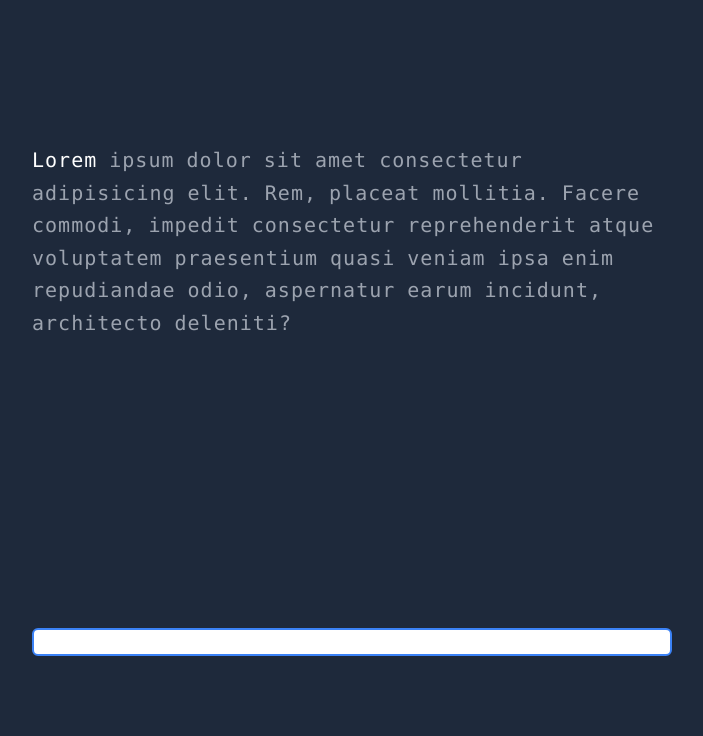
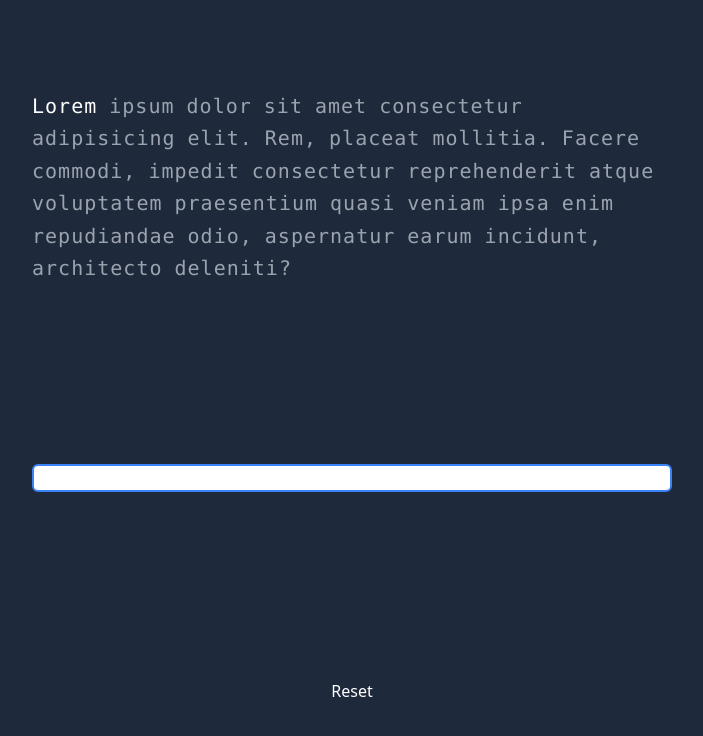
Before and after one commit to rashmod/key-quest, a React (Vite) app in the folder frontend/: page / in a window 1280 px wide. Shown: the top 736 px of the page, without its empty margins (288-991 px from the left). Built offline with nearby package versions, Linux system fonts and the light colour scheme.

Commit message:
[Frontend] feat: added reset button

```diff
--- a/frontend/src/components/HiddenInput.tsx
+++ b/frontend/src/components/HiddenInput.tsx
@@ -1,16 +1,14 @@
-import { useState } from 'react';
-
 function HiddenInput({
 	words,
 	inputRef,
+	currentInput,
+	setCurrentInput,
 	currentWordIndex,
 	setCurrentWordIndex,
 	setCurrentLetterIndex,
 	typedHistory,
 	typedWords,
 }: HiddenInputProps) {
-	const [currentInput, setCurrentInput] = useState('');
-
 	function onInputChange(event: React.ChangeEvent<HTMLInputElement>) {
 		const value = event.target.value;
 		const isCurrentWordCompleted = value.match(/\s/);
@@ -60,6 +58,8 @@ function HiddenInput({
 type HiddenInputProps = {
 	words: readonly string[];
 	inputRef: React.RefObject<HTMLInputElement>;
+	currentInput: string;
+	setCurrentInput: React.Dispatch<React.SetStateAction<string>>;
 	currentWordIndex: number;
 	setCurrentWordIndex: React.Dispatch<React.SetStateAction<number>>;
 	setCurrentLetterIndex: React.Dispatch<React.SetStateAction<number>>;
--- a/frontend/src/components/TextDisplay.tsx
+++ b/frontend/src/components/TextDisplay.tsx
@@ -4,9 +4,13 @@ import words from '../data/words';
 import HiddenInput from './HiddenInput';
 import Word from './Word';
 
+// todo - show caret
+// todo - show result page
+// todo - show timer
 // todo - add ctrl backspace to delete word
 
 function TextDisplay() {
+	const [currentInput, setCurrentInput] = useState('');
 	const [currentWordIndex, setCurrentWordIndex] = useState(0);
 	const [currentLetterIndex, setCurrentLetterIndex] = useState(0);
 
@@ -20,6 +24,19 @@ function TextDisplay() {
 	function focusInput() {
 		inputRef.current?.focus();
 	}
+
+	function reset() {
+		setCurrentInput('');
+		setCurrentWordIndex(0);
+		setCurrentLetterIndex(0);
+		typedWords.current = {
+			correct: new Set<number>(),
+			incorrect: new Set<number>(),
+		};
+		typedHistory.current = {};
+		focusInput();
+	}
+
 	return (
 		<>
 			<div
@@ -30,6 +47,7 @@ function TextDisplay() {
 						key={wordIndex}
 						words={words}
 						currentWordIndex={currentWordIndex}
+						currentLetterIndex={currentLetterIndex}
 						word={word}
 						wordIndex={wordIndex}
 						typedHistory={typedHistory}
@@ -40,12 +58,19 @@ function TextDisplay() {
 			<HiddenInput
 				words={words}
 				inputRef={inputRef}
+				currentInput={currentInput}
+				setCurrentInput={setCurrentInput}
 				currentWordIndex={currentWordIndex}
 				setCurrentWordIndex={setCurrentWordIndex}
 				setCurrentLetterIndex={setCurrentLetterIndex}
 				typedHistory={typedHistory}
 				typedWords={typedWords}
 			/>
+			<button
+				onClick={reset}
+				className='w-1/2 py-2 mx-auto text-white transition rounded-md focus:outline-none focus:bg-slate-700 hover:bg-slate-700'>
+				Reset
+			</button>
 		</>
 	);
 }
```
